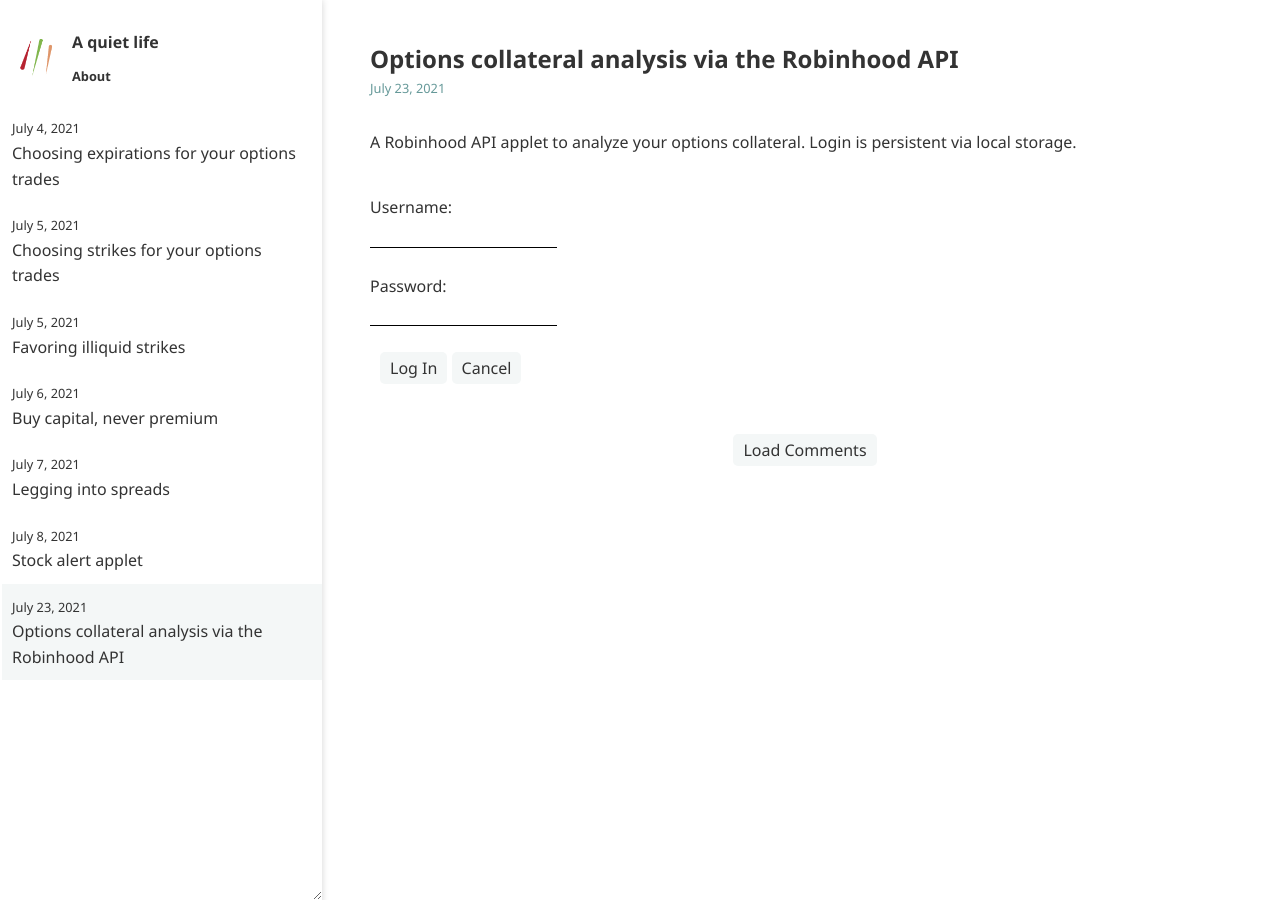
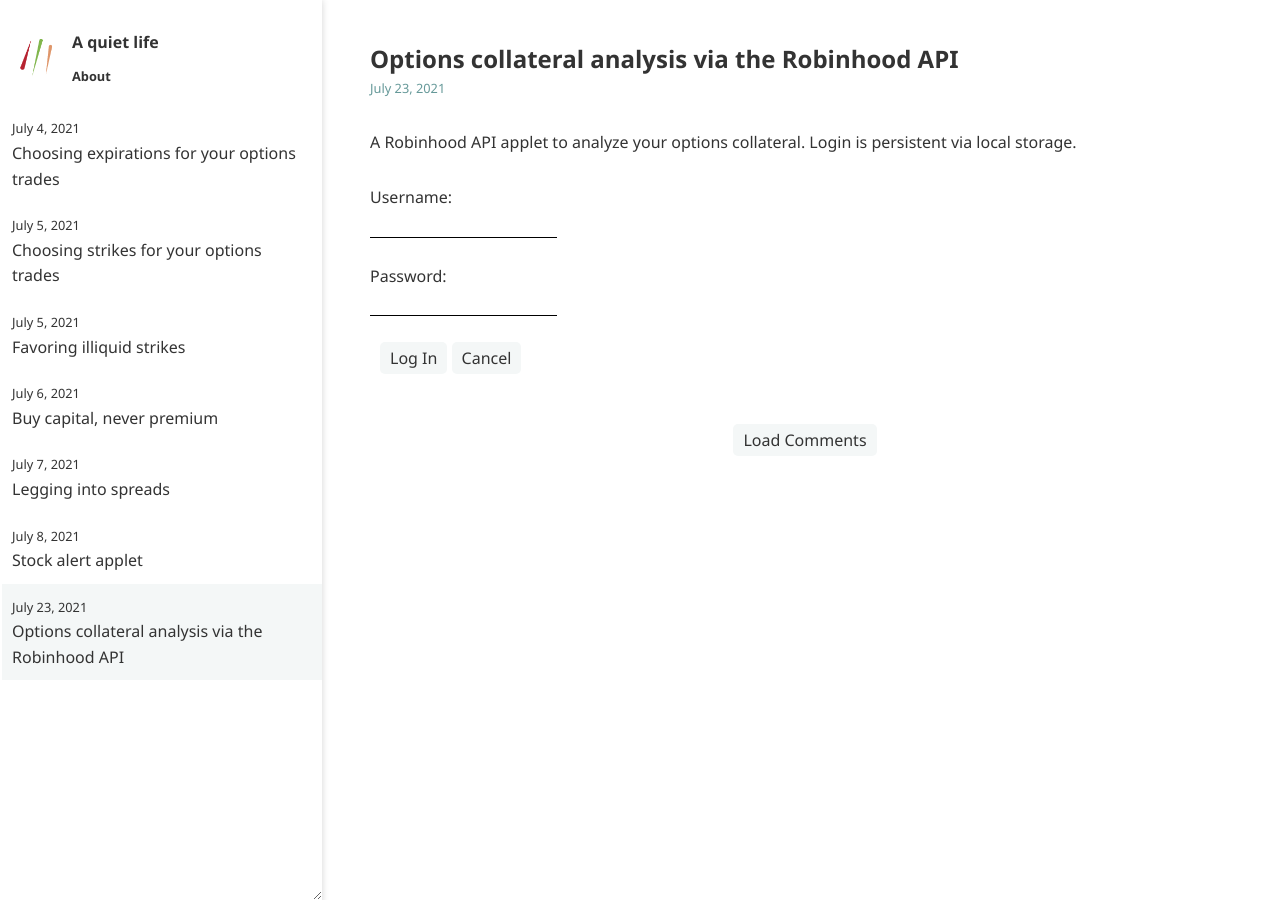
Before and after one commit to ansyblenetwork/aquietlife, a Jekyll site: the page built from _posts/2021-07-23-robinhood-api.md, in a window 1280 px wide. Built offline with Jekyll 4.4.1, drawn with Linux system fonts in a browser that asks for light colours.

Commit message:
Update 2021-07-23-robinhood-api.md

```diff
--- a/_posts/2021-07-23-robinhood-api.md
+++ b/_posts/2021-07-23-robinhood-api.md
@@ -7,7 +7,7 @@
 
 
 
-<div style="margin-top:40px">
+<div style="margin-top:30px">
 	<div id="profileData" style="text-align:center; display:none; padding-top:20px; border-bottom:solid; margin-bottom:40px">
 		<div style="text-align:center; padding-bottom:20px">
 		<button onclick="getData();">Account Value</button>
```
